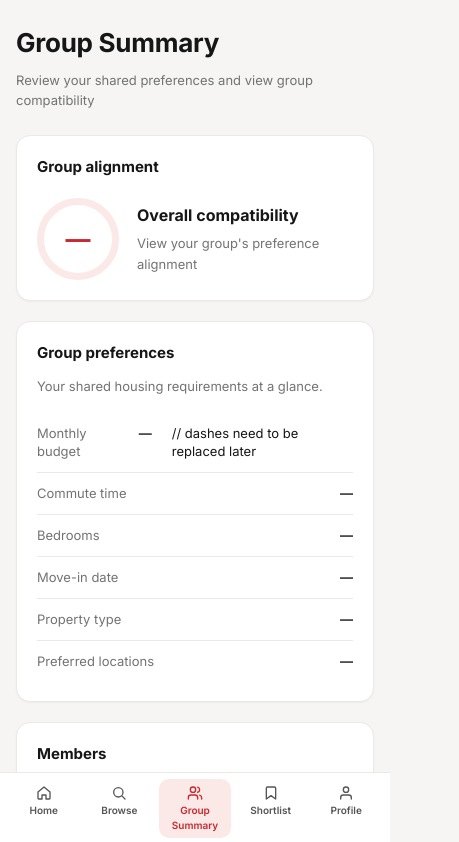
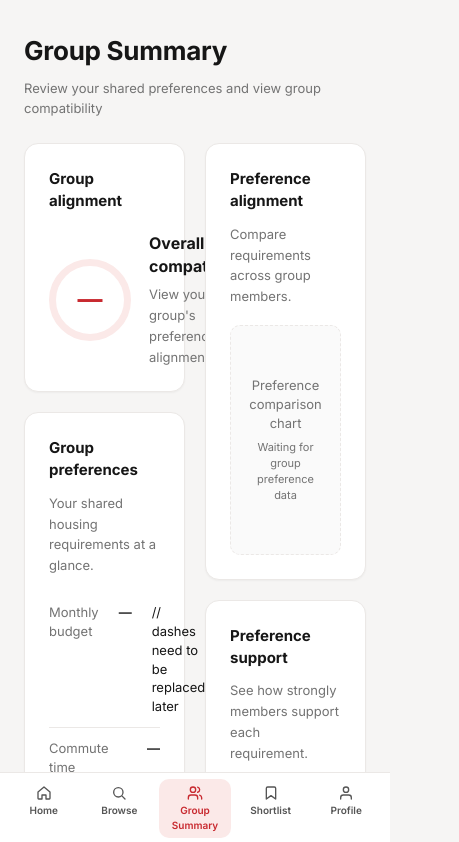
Before and after one commit to John-7-7/corent, a Vue app: page /group-summary in a window 390 px wide. Shown: the top 842 px of the page, 459 px wide, since content can reach past the window. Built offline with nearby package versions, Linux system fonts and the light colour scheme.

Commit message:
Cleaning up layout

```diff
--- a/src/views/GroupDetailsView.vue
+++ b/src/views/GroupDetailsView.vue
@@ -448,30 +448,4 @@ a:focus-visible {
   outline: 2px solid var(--red, #ed003b);
   outline-offset: 3px;
 }
-
-/* mobile layout - maybe can remove this if we no need and it overcomplicates things */
-@media (max-width: 720px) {
-  .group-page {
-    padding: 24px 16px 100px;
-  }
-
-  .group-card,
-  .state-card {
-    padding: 20px;
-  }
-}
-
-@media (max-width: 420px) {
-  .invite-row {
-    flex-direction: column;
-  }
-
-  .member {
-    flex-wrap: wrap;
-  }
-
-  .status {
-    margin-left: 50px;
-  }
-}
 </style>
--- a/src/views/GroupSummaryView.vue
+++ b/src/views/GroupSummaryView.vue
@@ -469,20 +469,4 @@ select:focus-visible {
   border: 0;
 }
 
-@media (max-width: 960px) {
-  .summary-grid {
-    grid-template-columns: 1fr;
-  }
-}
-
-/* mobile (maybe take out later if not necessary) */
-@media (max-width: 720px) {
-  .summary-page {
-    padding: 24px 16px 100px;
-  }
-
-  .card {
-    padding: 20px;
-  }
-}
 </style>
```
